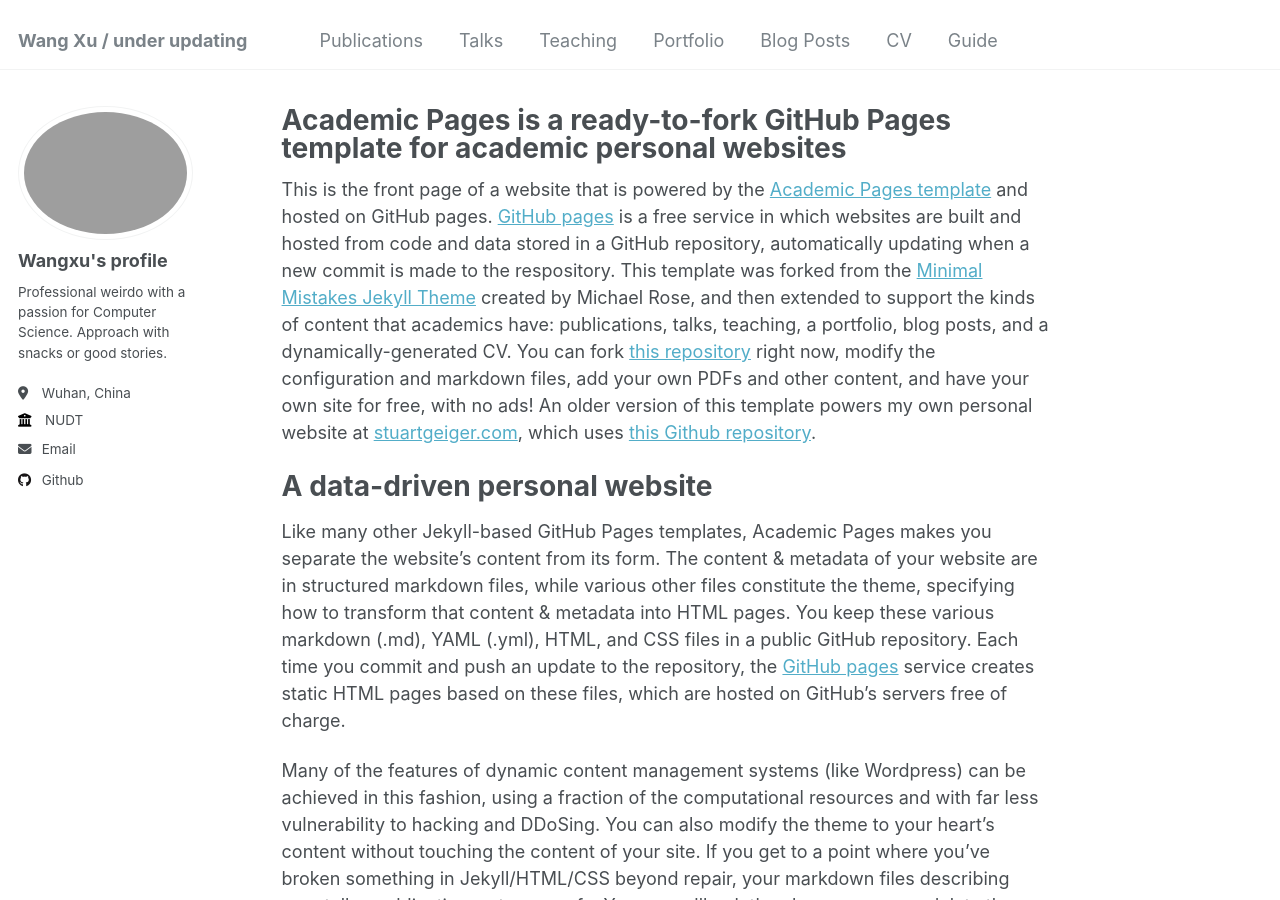
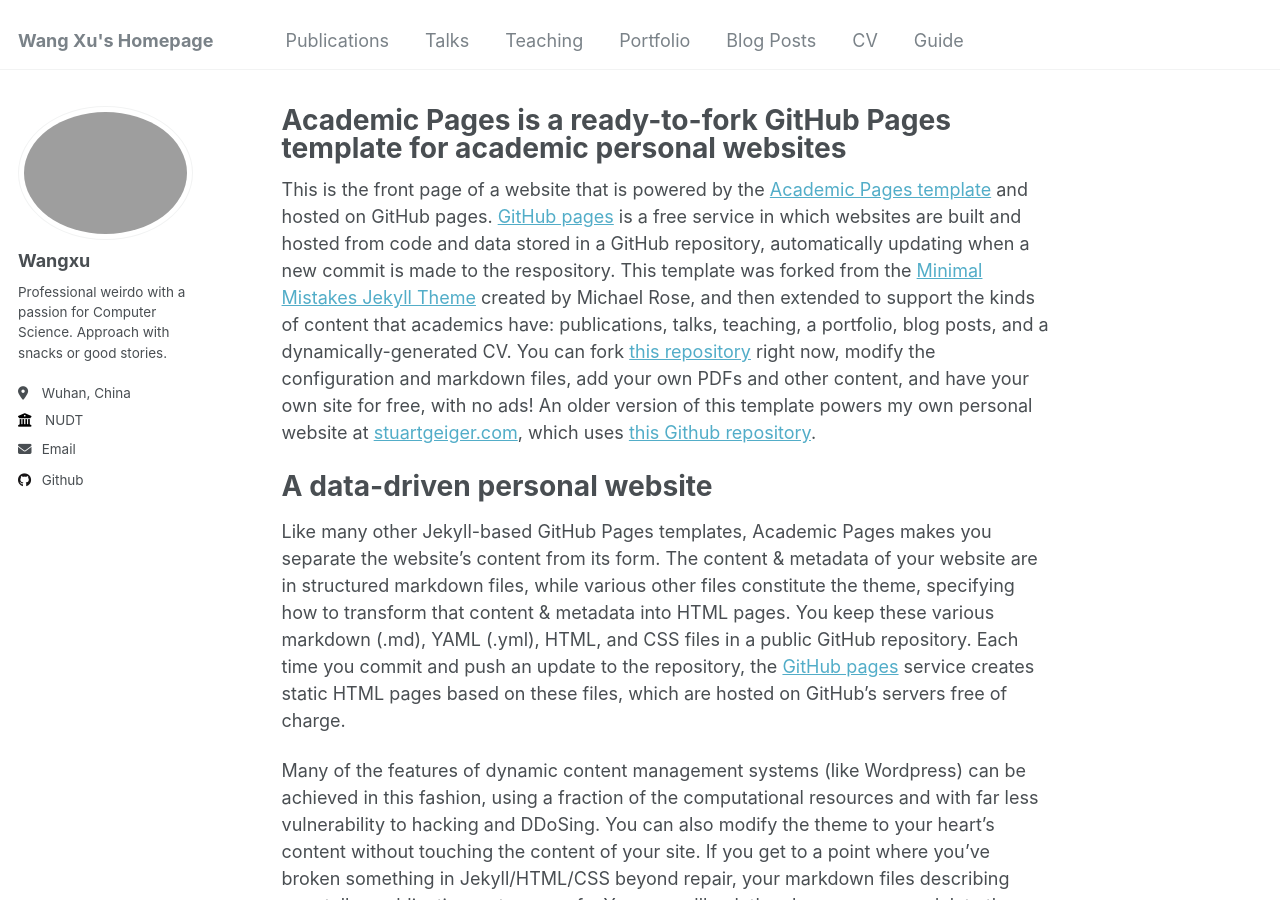
Before and after one commit to JaymeWX/JaymeWX.github.io, a Jekyll site: the page built from _pages/about.md, in a window 1280 px wide and 900 px high. Built offline with Jekyll 4.4.1, drawn with Linux system fonts in a browser that asks for light colours.

Commit message:
Update _config.yml

```diff
--- a/_config.yml
+++ b/_config.yml
@@ -8,7 +8,7 @@
 
 # Basic Site Settings
 locale                   : "CN"
-title                    : "Wang Xu / under updating"
+title                    : "Wang Xu's Homepage"
 title_separator          : "-"
 name                     : &name "Xu Wang"
 description              : &description "personal description"
@@ -22,7 +22,7 @@ repository               : "jaymewx/jaymewx.github.io"
 author:
   # Biographic information
   avatar           : "profile.png"
-  name             : "Wangxu's profile"
+  name             : "Wangxu"
   pronouns         : # example: "she/her"
   bio              : "Professional weirdo with a passion for Computer Science. Approach with snacks or good stories."
   location         : "Wuhan, China"
```
